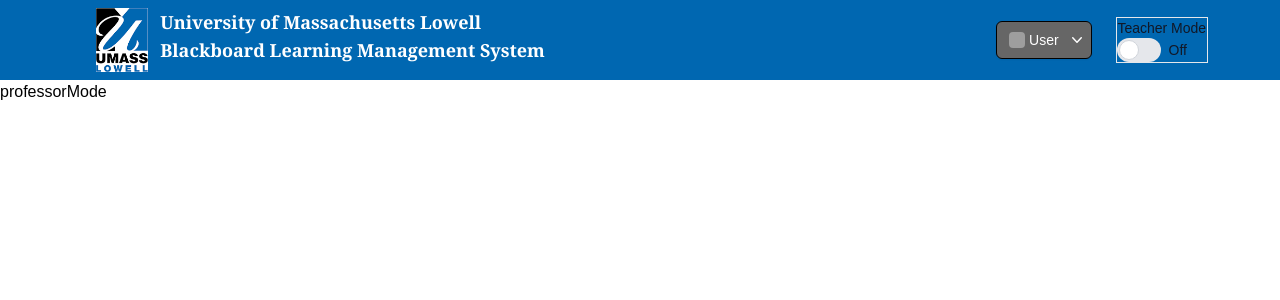
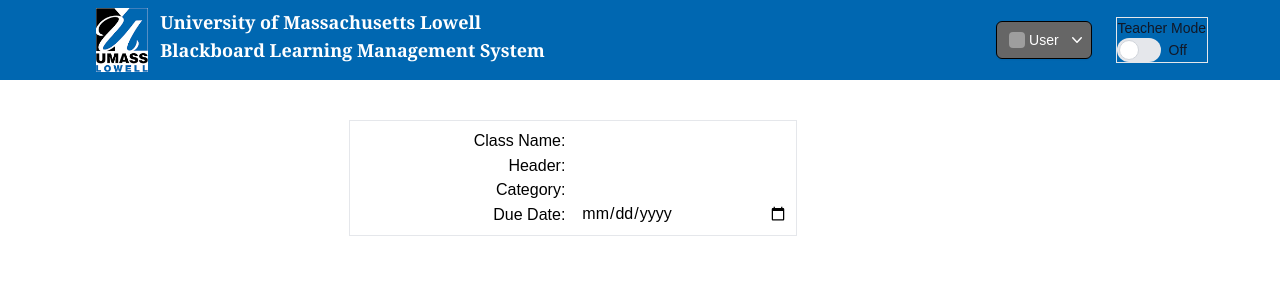
Before and after one commit to cambenassi/lms, a React (Create React App) app in the folder client/: page /professor in a window 1280 px wide. Shown: the top 300 px of the page. Built offline with nearby package versions, Linux system fonts and the light colour scheme; grey boxes are pictures that could not be loaded.

Commit message:
Updated homepage. Added basic educator funcationailty

```diff
--- /dev/null
+++ b/client/src/components/NotificationFrom.js
@@ -0,0 +1,37 @@
+import React from 'react'
+
+function NotificationFrom() {
+    return (
+        <div className='grid grid-cols-1'>
+            <form className='grid grid-cols-2 flex border justify-center'>
+                <div className='grid grid-cols-1 justify-items-end p-1 m-1'>
+                    <label>
+                        Class Name:
+
+                    </label>
+                    <label>
+                        Header:
+
+                    </label>
+                    <label>
+                        Category:
+
+                    </label>
+                    <label>
+                        Due Date:
+
+                    </label>
+                </div>
+                <div className='grid grid-cols-1 justify-start p-1 m-1'>
+                    <input type="text" name="className" />
+                    <input type="text" name="header" />
+                    <input type="text" name="category" />
+                    <input type="date" name="dueDate" />
+                </div>
+
+            </form>
+        </div>
+    )
+}
+
+export default NotificationFrom
--- /dev/null
+++ b/client/src/components/classCardHome.js
@@ -0,0 +1,17 @@
+import React, { useEffect, useState } from 'react';
+
+function ClassCardHome({ ClassName, Notification }) {
+    console.log(Notification)
+    return (
+        <div className='m-1'>
+            <p className='font-semibold text-[#188bbb]'>{ClassName}</p>
+            <p className=''>Announcements:</p>
+            {Notification.map((e) => (
+                <li className='ml-3' key={e}>{e}</li>
+            ))}
+            <hr className='solid mt-1'></hr>
+        </div>
+    )
+}
+
+export default ClassCardHome
--- a/client/src/components/home.js
+++ b/client/src/components/home.js
@@ -1,30 +1,71 @@
-import React from 'react'
+import React, { useEffect, useState } from 'react';
 import HomeCard from './homeCard'
+import ClassCardHome from './classCardHome';
 import './home.css'
 
-export default function home() {
+export default function Home() {
+  const [classes, setClasses] = useState();
 
+  var test = "";
+  // I believe this is where we should get the unique notifications and replace static data
+  useEffect(() => {
+    // function to receive unique notifications from the server side
+    async function getUniqueNotifications() {
+      const dataSlug = {
+        requestType: "uniqueNotifications"
+        // requestType is the client's request (right now, it is uniqueNotifications which happens when going to home page to notification page)
+        // i think could later be replaced by other client's requests such as sorts and filters
+      }
 
-  var MsgBody = (
+      const options = {
+        method: "POST",
+        headers: {
+          "Content-Type": "application/json"
+        },
+        body: JSON.stringify(dataSlug)
+      }
+
+      const response = await fetch('http://localhost:8080/api', options);
+      const body = await response.json();
+      var uniqueNotifications = body.message;
+
+      return uniqueNotifications;
+    }
+
+    getUniqueNotifications().then(uniqueNotifications => {
+      console.log(uniqueNotifications)
+      setClasses(uniqueNotifications)
+    });
+  }, [])
+
+  console.log(classes)
+
+  return (
+    <div className='grid grid-cols-3 gap-3 border m-10 justify-center'>
+      <div id="homeDiv1" className='mx-3'>
+        <HomeCard name="My Messages">
           <div className='homeBodyCard'>
             <p>Courses with messages:</p>
             <p className='italic justify-self-center'>You have no new unread messages!</p>
           </div>
-  )
-
-  var AncBody = (
+        </HomeCard>
+        <HomeCard name="My Announcements">
           <div className='homeBodyCard'>
             <p className='italic justify-self-center'>No Institution Announcements have been posted in the last 7 days.</p>
           </div>
-  )
-
-  var coursesBody = (
+        </HomeCard>
+      </div>
+      <div id="homeDiv1">
+        <HomeCard name="My Courses" >
           <div className='homeBodyCard'>
             <p>Courses where you are: Student</p>
+            {classes?.map((e) => (
+              <ClassCardHome key={e} ClassName={e["className"]} Notification={[e["header"]]}></ClassCardHome>
+            ))}
+
           </div>
-  )
-
-  var libResBody = (
+        </HomeCard>
+        <HomeCard name="UML Library Resources">
           <div className='homeBodyCard'>
 
             <p>Search the UML Library Database <a href='https://www.uml.edu/library/'>https://www.uml.edu/library/</a></p>
@@ -39,33 +80,19 @@ export default function home() {
               database articles, please notify <a href='ask@uml.libanswers.com'>
                 ask@uml.libanswers.com</a> and they can assist.</p>
           </div>
-  )
-
-  var orgBody = (
+        </HomeCard>
+        <HomeCard name="My Organizations">
           <div className='homeBodyCard'>
             <p className='italic justify-self-center'>You are not currently participating in any organizations.</p>
           </div>
-  )
-
-  var techSupBody = (
+        </HomeCard>
+      </div>
+      <div id="homeDiv1" className='mx-3'>
+        <HomeCard name="Tech Support">
           <div className='homeBodyCard'>
             <p className='italic justify-self-center'>Tech Support is current down</p>
           </div>
-  )
-
-  return (
-    <div className='grid grid-cols-3 gap-3 border m-10 justify-center'>
-      <div id="homeDiv1" className='mx-3'>
-        <HomeCard name="My Messages" body={MsgBody}></HomeCard>
-        <HomeCard name="My Announcements" body={AncBody}></HomeCard>
-      </div>
-      <div id="homeDiv1">
-        <HomeCard name="My Courses" body={coursesBody}></HomeCard>
-        <HomeCard name="UML Library Resources" body={libResBody}></HomeCard>
-        <HomeCard name="My Organizations" body={orgBody}></HomeCard>
-      </div>
-      <div id="homeDiv1" className='mx-3'>
-        <HomeCard name="Tech Support" body={techSupBody}></HomeCard>
+        </HomeCard>
       </div>
 
 
--- a/client/src/components/homeCard.js
+++ b/client/src/components/homeCard.js
@@ -7,8 +7,8 @@ function homeCardHeader(props) {
       <div className='flex border-b bg-[#f8f8f8] justify-left font-semibold p-1 px-3 font-serif w-full'>
         <p>{props.name}</p>
       </div>
-      <div className='flex justify-left p-3 w-full '>
-        {props.body}
+      <div className='flex justify-left p-3 w-full'>
+        {props.children}
       </div>
     </div>
 
--- a/client/src/components/professorMode.js
+++ b/client/src/components/professorMode.js
@@ -1,8 +1,15 @@
 import React from 'react'
+import { Form } from 'react-router-dom'
+import NotificationFrom from './NotificationFrom'
 
 function ProfessorMode() {
   return (
-    <div>professorMode</div>
+    <div className='w-full h-full flex'>
+      <div className='flex w-5/6 justify-center m-10'>
+       <NotificationFrom></NotificationFrom>
+      </div>
+    </div>
+
   )
 }
 
--- a/client/src/components/prototype.js
+++ b/client/src/components/prototype.js
@@ -34,7 +34,7 @@ export default function Prototype() {
     getUniqueNotifications().then(uniqueNotifications => {
       console.log(uniqueNotifications);
     });
-  })
+  }, [])
 
   return (
     <>
```
Also changed, not shown: 1 other file (tests, documents, lock files or other folders). Lines whose indentation alone changed are shown as unchanged.
